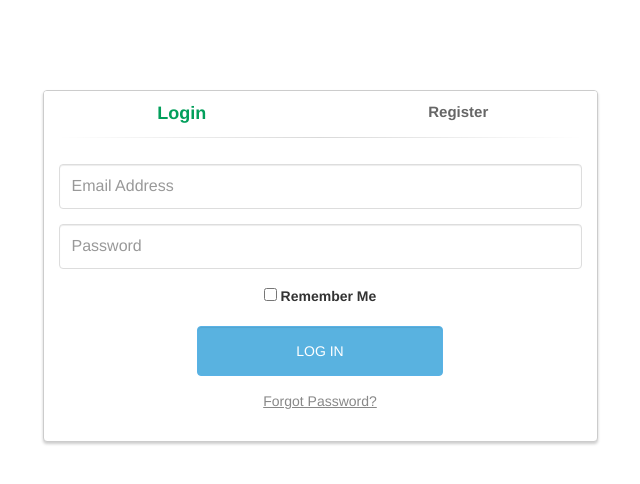
After one commit to JuJu227/YAFB, a Django app: page /login/ in a window 1280 px wide. The commit adds this page. Shown: the top 484 px of the page, without its empty margins (320-960 px from the left). Run offline with Django 3.2, Linux system fonts and the light colour scheme; some libraries are stand-ins or nearby versions.

Commit message:
initial login/sign-up

```diff
--- a/YAFB/urls.py
+++ b/YAFB/urls.py
@@ -20,4 +20,5 @@ urlpatterns = [
 	url(r'^directory/', include('directory.urls')),
     url(r'^admin/', include(admin.site.urls)),
     url(r'^message/', include('directory.urls')),
+    url(r'^', include('directory.urls'))
 ]
--- a/directory/models.py
+++ b/directory/models.py
@@ -28,9 +28,11 @@ class Employee(models.Model):
 	full_name = models.CharField(max_length=100)
 	title = models.CharField(max_length=100)
 	description = models.CharField(max_length=300)
-	start_date = models.DateField()
+	start_date = models.DateField(auto_now=True)
 	office = models.ForeignKey(Office)
 	groups = models.ManyToManyField(GroupProfile)
+	password = models.CharField(max_length=30)
+	email = models.CharField(max_length=100, null=True)
 	picture = models.ImageField(upload_to='profile_pictures', null=True)
 
 	def __unicode__(self):
--- /dev/null
+++ b/directory/static/css/login.css
@@ -0,0 +1,99 @@
+body {
+    padding-top: 90px;
+}
+.panel-login {
+	border-color: #ccc;
+	-webkit-box-shadow: 0px 2px 3px 0px rgba(0,0,0,0.2);
+	-moz-box-shadow: 0px 2px 3px 0px rgba(0,0,0,0.2);
+	box-shadow: 0px 2px 3px 0px rgba(0,0,0,0.2);
+}
+.panel-login>.panel-heading {
+	color: #00415d;
+	background-color: #fff;
+	border-color: #fff;
+	text-align:center;
+}
+.panel-login>.panel-heading a{
+	text-decoration: none;
+	color: #666;
+	font-weight: bold;
+	font-size: 15px;
+	-webkit-transition: all 0.1s linear;
+	-moz-transition: all 0.1s linear;
+	transition: all 0.1s linear;
+}
+.panel-login>.panel-heading a.active{
+	color: #029f5b;
+	font-size: 18px;
+}
+.panel-login>.panel-heading hr{
+	margin-top: 10px;
+	margin-bottom: 0px;
+	clear: both;
+	border: 0;
+	height: 1px;
+	background-image: -webkit-linear-gradient(left,rgba(0, 0, 0, 0),rgba(0, 0, 0, 0.15),rgba(0, 0, 0, 0));
+	background-image: -moz-linear-gradient(left,rgba(0,0,0,0),rgba(0,0,0,0.15),rgba(0,0,0,0));
+	background-image: -ms-linear-gradient(left,rgba(0,0,0,0),rgba(0,0,0,0.15),rgba(0,0,0,0));
+	background-image: -o-linear-gradient(left,rgba(0,0,0,0),rgba(0,0,0,0.15),rgba(0,0,0,0));
+}
+.panel-login input[type="text"],.panel-login input[type="email"],.panel-login input[type="password"] {
+	height: 45px;
+	border: 1px solid #ddd;
+	font-size: 16px;
+	-webkit-transition: all 0.1s linear;
+	-moz-transition: all 0.1s linear;
+	transition: all 0.1s linear;
+}
+.panel-login input:hover,
+.panel-login input:focus {
+	outline:none;
+	-webkit-box-shadow: none;
+	-moz-box-shadow: none;
+	box-shadow: none;
+	border-color: #ccc;
+}
+.btn-login {
+	background-color: #59B2E0;
+	outline: none;
+	color: #fff;
+	font-size: 14px;
+	height: auto;
+	font-weight: normal;
+	padding: 14px 0;
+	text-transform: uppercase;
+	border-color: #59B2E6;
+}
+.btn-login:hover,
+.btn-login:focus {
+	color: #fff;
+	background-color: #53A3CD;
+	border-color: #53A3CD;
+}
+.forgot-password {
+	text-decoration: underline;
+	color: #888;
+}
+.forgot-password:hover,
+.forgot-password:focus {
+	text-decoration: underline;
+	color: #666;
+}
+
+.btn-register {
+	background-color: #1CB94E;
+	outline: none;
+	color: #fff;
+	font-size: 14px;
+	height: auto;
+	font-weight: normal;
+	padding: 14px 0;
+	text-transform: uppercase;
+	border-color: #1CB94A;
+}
+.btn-register:hover,
+.btn-register:focus {
+	color: #fff;
+	background-color: #1CA347;
+	border-color: #1CA347;
+}
--- /dev/null
+++ b/directory/static/js/login.js
@@ -0,0 +1,11 @@
+window.alert = function(){};
+
+var defaultCSS = document.getElementById('bootstrap-css');
+function changeCSS(css){
+    if(css) $('head > link').filter(':first').replaceWith('<link rel="stylesheet" href="'+ css +'" type="text/css" />');
+    else $('head > link').filter(':first').replaceWith(defaultCSS);
+}
+$( document ).ready(function() {
+  var iframe_height = parseInt($('html').height());
+  window.parent.postMessage( iframe_height, 'http://bootsnipp.com');
+});
--- /dev/null
+++ b/directory/templates/login.html
@@ -0,0 +1,117 @@
+<!DOCTYPE html>
+<html lang="en">
+<head>
+    <meta charset="utf-8">
+    <meta name="robots" content="noindex">
+
+    <title>Login and Register tabbed form - Bootsnipp.com</title>
+        <meta name="viewport" content="width=device-width, initial-scale=1">
+    <link href="/static/css/bootstrap.min.css" rel="stylesheet" id="bootstrap-css">
+    <link href="/static/css/login.css" rel="stylesheet"/>
+    <script src="//code.jquery.com/jquery-1.10.2.min.js"></script>
+    <script src="//maxcdn.bootstrapcdn.com/bootstrap/3.3.0/js/bootstrap.min.js"></script>
+    <script src="/static/js/login.js" type="text/javascript"></script>
+</head>
+<body>
+	<div class="container">
+    	<div class="row">
+			<div class="col-md-6 col-md-offset-3">
+				<div class="panel panel-login">
+					<div class="panel-heading">
+						<div class="row">
+							<div class="col-xs-6">
+								<a href="#" class="active" id="login-form-link">Login</a>
+							</div>
+							<div class="col-xs-6">
+								<a href="#" id="register-form-link">Register</a>
+							</div>
+						</div>
+						<hr>
+					</div>
+					<div class="panel-body">
+						<div class="row">
+							<div class="col-lg-12">
+								<form id="login-form" action="/signin/" method="post" role="form" style="display: block;">
+                                    {% csrf_token %}
+									<div class="form-group">
+										<input type="text" name="username" id="username" tabindex="1" class="form-control" placeholder="Email Address" value="">
+									</div>
+									<div class="form-group">
+										<input type="password" name="password" id="password" tabindex="2" class="form-control" placeholder="Password">
+									</div>
+									<div class="form-group text-center">
+										<input type="checkbox" tabindex="3" class="" name="remember" id="remember">
+										<label for="remember"> Remember Me</label>
+									</div>
+									<div class="form-group">
+										<div class="row">
+											<div class="col-sm-6 col-sm-offset-3">
+												<input type="submit" name="login-submit" id="login-submit" tabindex="4" class="form-control btn btn-login" value="Log In">
+											</div>
+										</div>
+									</div>
+									<div class="form-group">
+										<div class="row">
+											<div class="col-lg-12">
+												<div class="text-center">
+													<a href="http://phpoll.com/recover" tabindex="5" class="forgot-password">Forgot Password?</a>
+												</div>
+											</div>
+										</div>
+									</div>
+								</form>
+								<form id="register-form" action="/signup/" method="post" role="form" style="display: none;">
+                                    {% csrf_token %}
+									<div class="form-group">
+										<input type="text" name="username" id="username" tabindex="1" class="form-control" placeholder="Full Name" value="" required>
+									</div>
+									<div class="form-group">
+										<input type="email" name="email" id="email" pattern="^[a-zA-Z0-9.!#$%&’*+/=?^_`{|}~-]+@[Mm][Aa][Gg][Nn][Ee][Tt][Ii][Cc](?:\.[a-zA-Z0-9-]+)*$" tabindex="1" class="form-control" placeholder="Email Address" value="" required>
+									</div>
+                                    <div class="form-group">
+										<input type="text" name="title" id="title" tabindex="1" class="form-control" placeholder="Title" value="">
+									</div>
+									<div class="form-group">
+										<input type="password" name="password" id="password" tabindex="2" class="form-control" placeholder="Password" required>
+									</div>
+									<div class="form-group">
+										<input type="password" name="confirm-password" id="confirm-password" tabindex="2" class="form-control" placeholder="Confirm Password" required>
+									</div>
+									<div class="form-group">
+										<div class="row">
+											<div class="col-sm-6 col-sm-offset-3">
+												<input type="submit" name="register-submit" id="register-submit" tabindex="4" class="form-control btn btn-register" value="Register Now">
+											</div>
+										</div>
+									</div>
+								</form>
+							</div>
+						</div>
+					</div>
+				</div>
+			</div>
+		</div>
+	</div>
+	<script type="text/javascript">
+	$(function() {
+
+    $('#login-form-link').click(function(e) {
+		$("#login-form").delay(100).fadeIn(100);
+ 		$("#register-form").fadeOut(100);
+		$('#register-form-link').removeClass('active');
+		$(this).addClass('active');
+		e.preventDefault();
+	});
+	$('#register-form-link').click(function(e) {
+		$("#register-form").delay(100).fadeIn(100);
+ 		$("#login-form").fadeOut(100);
+		$('#login-form-link').removeClass('active');
+		$(this).addClass('active');
+		e.preventDefault();
+	});
+
+});
+
+	</script>
+</body>
+</html>
--- a/directory/templates/newsfeed.html
+++ b/directory/templates/newsfeed.html
@@ -40,7 +40,7 @@
             <span class="icon-bar"></span>
             <span class="icon-bar"></span>
           </button>
-          <a class="navbar-brand" href="#">YAFB</a>
+          <a class="navbar-brand" href="#">Magnetic Face</a>
         </div>
         <div id="navbar" class="navbar-collapse collapse">
           <form class="navbar-form navbar-right" method="post" action="newpost/">
--- a/directory/urls.py
+++ b/directory/urls.py
@@ -10,4 +10,7 @@ urlpatterns = [
     url(r'^news-feed/', views.news_feed, name='news_feed'),
     url(r'^employee/message/(?P<employee_id>[0-9]+)/$', views.news_feed_by_empoyee, name='news_feed_by_empoyee'),
     url(r'^employee/message/(?P<employee_id>[0-9]+)/newpost/$', views.post_news_feed, name='post_news_feed'),
+    url(r'^login/$', views.login, name='login'),
+    url(r'^signup/$', views.signup, name="signup"),
+    url(r'^signin/$', views.signin, name="signin"),
 ]
--- a/directory/views.py
+++ b/directory/views.py
@@ -13,6 +13,40 @@ def nav():
         'offices': offices,
     }
     return navinfo
+
+def login(request):
+    template = loader.get_template('login.html')
+    context = RequestContext(request, {})
+
+    return HttpResponse(template.render(context))
+
+def signup(request):
+    employee = Employee()
+    employee.email = request.POST.get("email")
+    employee.full_name = request.POST.get("username")
+    employee.title = request.POST.get("title")
+    email = "{email}".format(email=employee.email)
+
+    user = User.objects.filter(email=email.lower())
+
+    if user:
+        employee.user = user
+        employee.save()
+        return HttpResponseRedirect("/directory")
+
+    return HttpResponseRedirect("/login")
+
+def signin(request):
+    email = "{username}".format(username=request.POST.get("username"))
+    password = "{password}".format(password=request.POST.get("password"))
+    employee = Employee.objects.filter(email=email.lower(), password=password)
+
+    print "Sign-in : %s %s --- %s" % (email, password, employee)
+
+    if employee:
+        return HttpResponseRedirect("/directory")
+
+    return HttpResponseRedirect("/login")
 
 def index(request):
     employees = Employee.objects.order_by('start_date')
```
Also changed, not shown: db.sqlite3, directory/migrations/0008_auto_20151022_2008.py (added).
